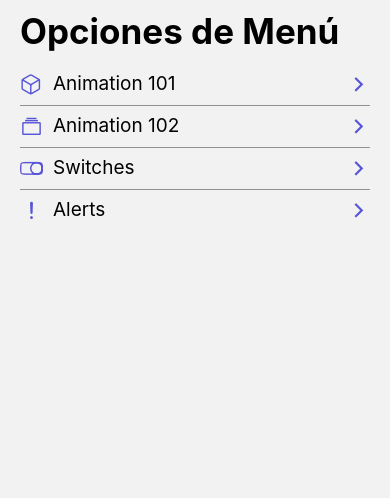
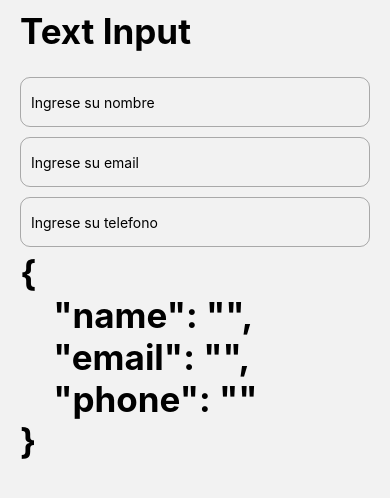
Before and after one commit to kristoffervelazquez/RNComponents, a React Native app: screen /TextInputScreen in a window 390 px wide. Shown: the top 498 px of the page. Built offline with nearby package versions, Linux system fonts and the light colour scheme.

Commit message:
multiple text inputs

```diff
--- a/src/data/MenuItems.tsx
+++ b/src/data/MenuItems.tsx
@@ -21,5 +21,10 @@ export const menuItem: MenuItem[] = [
         name: 'Alerts',
         icon: 'alert-outline',
         component: 'AlertScreen'
+    },
+    {
+        name: 'Text Input',
+        icon: 'document-text-outline',
+        component: 'TextInputScreen'
     }
 ]
--- a/src/navigation/StackNavigator.tsx
+++ b/src/navigation/StackNavigator.tsx
@@ -5,6 +5,7 @@ import Animation101Screen from '../screens/Animation101Screen';
 import Animation102Screen from '../screens/Animation102Screen';
 import SwitchScreen from '../screens/SwitchScreen';
 import AlertScreen from '../screens/AlertScreen';
+import TexInputScreen from '../screens/TexInputScreen';
 
 const Stack = createStackNavigator();
 
@@ -18,10 +19,7 @@ export const StackNavigator = () => {
             <Stack.Screen name="Animation102Screen" component={Animation102Screen} />
             <Stack.Screen name="SwitchScreen" component={SwitchScreen} />
             <Stack.Screen name="AlertScreen" component={AlertScreen} />
-
-
-
-
+            <Stack.Screen name="TextInputScreen" component={TexInputScreen} />
         </Stack.Navigator>
     );
 }
--- a/src/screens/AlertScreen.tsx
+++ b/src/screens/AlertScreen.tsx
@@ -1,7 +1,8 @@
-import { View, Text, Alert, Button } from 'react-native'
 import React from 'react'
+import { View, Alert, Button } from 'react-native'
 import HeaderTitle from '../components/HeaderTitle'
 import prompt from 'react-native-prompt-android';
+import { styles } from '../theme/appTheme';
 
 const AlertScreen = () => {
 
@@ -43,12 +44,10 @@ const AlertScreen = () => {
     }
 
     return (
-        <View>
+        <View style={styles.globalMargin}>
             <HeaderTitle title='Alert Screen' />
             <Button title='Two button alert' onPress={createButtonAlert} />
             <Button title='Prompt' onPress={createPrompt} />
-
-
         </View>
     )
 }
--- /dev/null
+++ b/src/screens/TexInputScreen.tsx
@@ -0,0 +1,45 @@
+import { View, Text, TextInput, StyleSheet } from 'react-native'
+import React, { useState } from 'react'
+import HeaderTitle from '../components/HeaderTitle'
+import { styles } from '../theme/appTheme'
+
+
+
+const TexInputScreen = () => {
+
+    const [form, setForm] = useState({
+        name: '',
+        email: '',
+        phone: ''
+    })
+
+    const onChange = (value: string, field: string) => {
+        setForm({ ...form, [field]: value })
+    }
+
+    return (
+        <View style={styles.globalMargin}>
+            <HeaderTitle title='Text Input' />
+
+            <TextInput style={stylesScreen.inputStyle} placeholder='Ingrese su nombre' onChangeText={(text) => {onChange(text, 'name')}} autoCorrect={false} autoCapitalize='words' keyboardType='name-phone-pad'/>
+            <TextInput style={stylesScreen.inputStyle} placeholder='Ingrese su email' onChangeText={(text) => {onChange(text, 'email')}} keyboardType='email-address' />
+            <TextInput style={stylesScreen.inputStyle} placeholder='Ingrese su telefono' onChangeText={(text) => {onChange(text, 'phone')}} keyboardType='phone-pad'/>
+
+            <Text style={styles.title}>{JSON.stringify(form, null, 4)}</Text>
+        </View>
+    )
+}
+
+export default TexInputScreen
+
+const stylesScreen = StyleSheet.create({
+    inputStyle: {
+        borderWidth: 1,
+        borderColor: 'rgba(0,0,0,.3)',
+        borderRadius: 10,
+        height: 50,
+        paddingHorizontal: 10,
+        marginVertical: 5
+
+    },
+})
```
